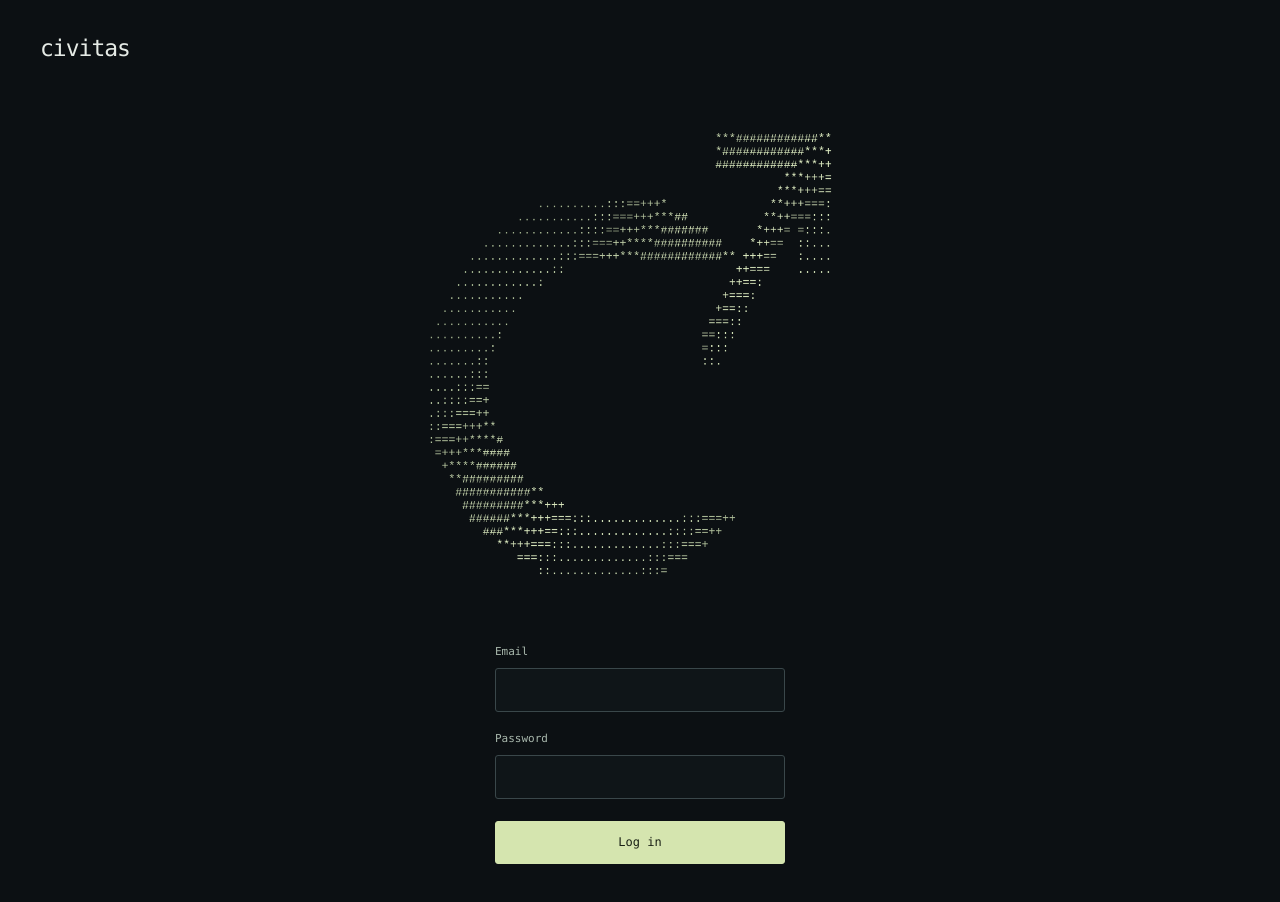
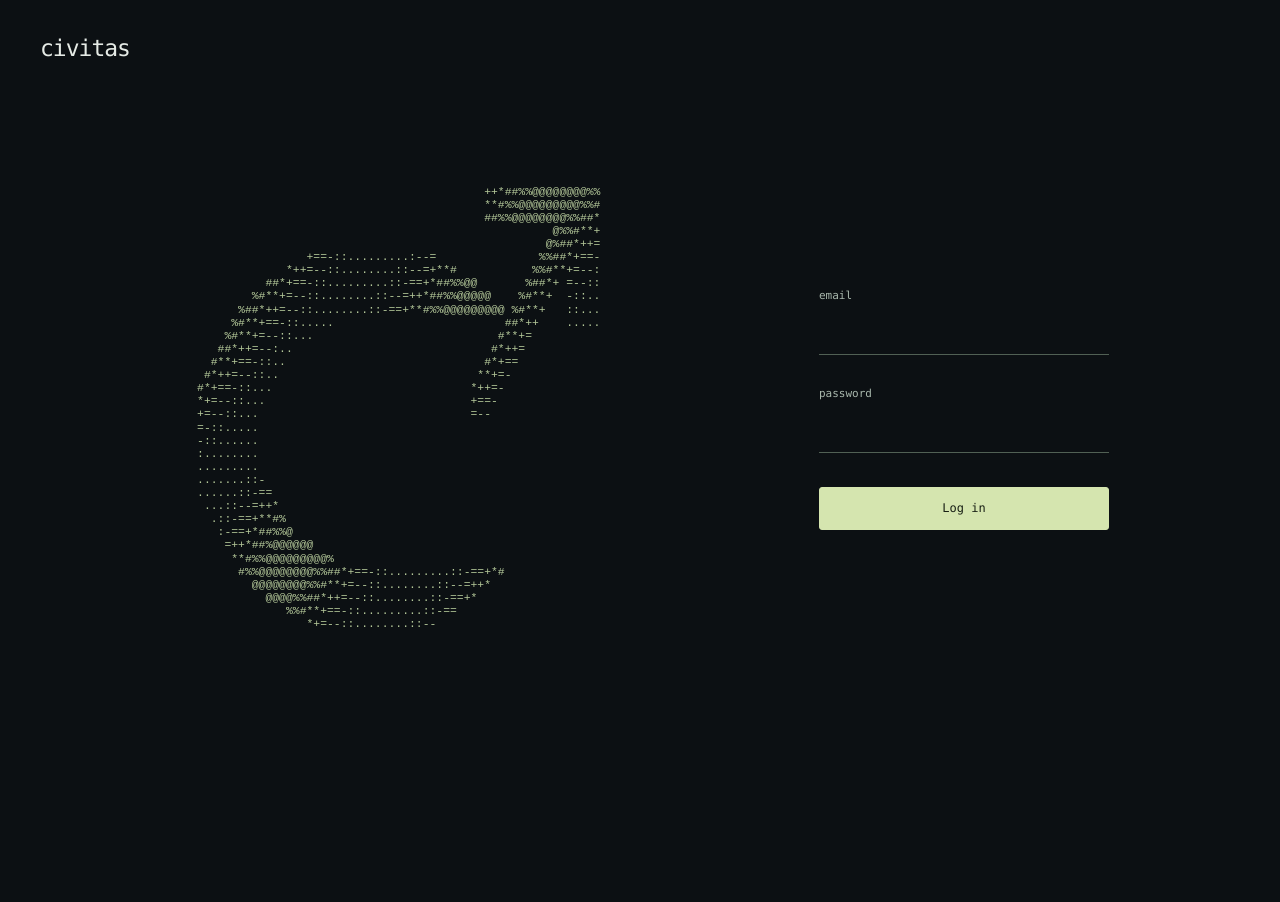
Before and after one commit to andyjyzhang/civitas, a Next.js app in the folder apps/web/: page / in a window 1280 px wide. Shown: the top 902 px of the page. After the commit the page ends 800 px from the top, so only its background shows below. Built offline with nearby package versions, Linux system fonts and the light colour scheme.

Commit message:
fix(web): restore visible ASCII motion and align inline login

```diff
--- a/apps/web/app/ascii-logo.tsx
+++ b/apps/web/app/ascii-logo.tsx
@@ -1,46 +1,48 @@
 'use client';
 
-import { useEffect, useRef, useState } from 'react';
+import { useEffect, useRef } from 'react';
 
 export default function AsciiLogo({ art }: { art: string }) {
-  const canvas = useRef<HTMLCanvasElement>(null);
-  const [ready, setReady] = useState(false);
+  const pre = useRef<HTMLPreElement>(null);
 
   useEffect(() => {
-    const context = canvas.current?.getContext('2d');
-    if (!context) return;
+    const element = pre.current;
+    if (!element) return;
     const motion = window.matchMedia('(prefers-reduced-motion: reduce)');
     const rows = art.split('\n');
+    const shades = '.:-=+*#%@';
     let frame = 0;
     let elapsed = 0;
     let previous = 0;
+    let lastDraw = -Infinity;
 
-    function draw(now: number) {
-      if (!context) return;
-      // Pause the light sweep in background tabs and keep the logo still for reduced motion.
-      if (previous && !document.hidden && !motion.matches) elapsed += Math.min(now - previous, 50);
+    function animate(now: number) {
+      if (previous && !document.hidden) elapsed += Math.min(now - previous, 50);
       previous = now;
-      context.clearRect(0, 0, 912, 874);
-      const center = 456 + Math.sin(elapsed / 2600) * 560;
-      const light = context.createLinearGradient(center - 600, 0, center + 600, 874);
-      light.addColorStop(0, '#56694d');
-      light.addColorStop(.5, '#e1efc4');
-      light.addColorStop(1, '#56694d');
-      context.fillStyle = light;
-      context.font = '20px "Courier New", monospace';
-      context.textBaseline = 'top';
-      rows.forEach((row, index) => context.fillText(row, 0, index * 23));
-      if (!motion.matches) frame = requestAnimationFrame(draw);
+      if (!document.hidden && now - lastDraw >= 1000 / 30) {
+        const phase = elapsed / 650;
+        element!.textContent = rows.map((row, y) => Array.from(row, (character, x) => {
+          if (character === ' ') return ' ';
+          const wave = (Math.sin(x * .16 + y * .22 - phase) + 1) / 2;
+          return shades[Math.min(shades.length - 1, Math.floor(wave * shades.length))];
+        }).join('')).join('\n');
+        lastDraw = now;
+      }
+      frame = requestAnimationFrame(animate);
     }
 
-    function restart() { cancelAnimationFrame(frame); previous = 0; draw(performance.now()); }
-    restart(); setReady(true);
+    function restart() {
+      cancelAnimationFrame(frame);
+      previous = 0; lastDraw = -Infinity;
+      if (motion.matches) element!.textContent = art;
+      else frame = requestAnimationFrame(animate);
+    }
+    restart();
     motion.addEventListener('change', restart);
     return () => { cancelAnimationFrame(frame); motion.removeEventListener('change', restart); };
   }, [art]);
 
   return <div className="ascii-logo" role="img" aria-label="Animated ASCII Civitas logo">
-    <pre aria-hidden="true" style={{ visibility: ready ? 'hidden' : 'visible' }}>{art}</pre>
-    <canvas ref={canvas} width={912} height={874} aria-hidden="true" style={{ visibility: ready ? 'visible' : 'hidden' }}/>
+    <pre ref={pre} aria-hidden="true">{art}</pre>
   </div>;
 }
--- a/apps/web/app/landing-login.tsx
+++ b/apps/web/app/landing-login.tsx
@@ -26,8 +26,8 @@ export default function LandingLogin() {
   }
 
   return <form className="landing-login-form" onSubmit={login} aria-label="Log in">
-    <label htmlFor="login-email">Email<input id="login-email" name="email" type="email" autoComplete="username" maxLength={254} required disabled={busy}/></label>
-    <label htmlFor="login-password">Password<input id="login-password" name="password" type="password" autoComplete="current-password" maxLength={128} required disabled={busy}/></label>
+    <label htmlFor="login-email">email<input id="login-email" name="email" type="email" autoComplete="username" maxLength={254} required disabled={busy}/></label>
+    <label htmlFor="login-password">password<input id="login-password" name="password" type="password" autoComplete="current-password" maxLength={128} required disabled={busy}/></label>
     {error && <p className="login-error" role="alert">{error}</p>}
     <button className="primary" disabled={busy}>{busy ? 'Logging in…' : 'Log in'}</button>
   </form>;
--- a/apps/web/app/landing.css
+++ b/apps/web/app/landing.css
@@ -1,14 +1,15 @@
 .landing { min-height: 100svh; background: #0c1013; color: #e5eae5; display: flex; flex-direction: column; }
-.landing-nav { display: flex; align-items: center; justify-content: space-between; gap: 24px; padding: 30px 40px; }
+.landing-nav { display: flex; align-items: center; padding: 30px 40px; }
 .landing-wordmark { font-size: 23px; font-weight: 500; letter-spacing: -1px; }
-.landing-main { margin: 0; flex: 1; display: grid; justify-items: center; align-content: center; gap: 30px; padding: 10px 20px 70px; }
-.ascii-logo { display: grid; position: relative; color: #b5c99a; user-select: none; width: min(520px, 100%); }
-.ascii-logo pre { grid-area: 1 / 1; margin: 0; white-space: pre; font: clamp(5px, 1.1vw, 11.4px)/1.15 'Courier New', monospace; justify-self: center; }
-.ascii-logo canvas { grid-area: 1 / 1; display: block; width: 100%; height: auto; }
-.landing-login-form { width: min(290px, 100%); display: grid; gap: 18px; }
+.landing-main { width: min(1100px, 100%); margin: 0 auto; flex: 1; display: grid; grid-template-columns: minmax(0, 1.5fr) minmax(240px, 1fr); justify-items: center; align-content: center; align-items: center; gap: 90px; padding: 30px 40px 110px; }
+.ascii-logo { color: #b5c99a; user-select: none; width: 100%; min-width: 0; }
+.ascii-logo pre { margin: 0; white-space: pre; font: clamp(5px, .9vw, 11.4px)/1.15 'Courier New', monospace; width: fit-content; margin-inline: auto; }
+.landing-login-form { width: min(290px, 100%); display: grid; gap: 30px; }
 .landing-login-form label { font-size: 11px; color: #a8b7ac; }
-.landing-login-form input { font-size: 14px; padding: 10px 12px; }
+.landing-login-form input { font-size: 14px; padding: 10px 0; border: 0; border-bottom: 1px solid #516054; border-radius: 0; background: transparent; box-shadow: none; }
+.landing-login-form input:focus { border-color: #d5e5af; box-shadow: 0 1px 0 #d5e5af; }
+.landing-login-form input:autofill { box-shadow: 0 0 0 100px #0c1013 inset; -webkit-text-fill-color: #e5eae5; }
 .landing-login-form button { margin-top: 4px; }
 .login-error { color: #e2bba0; font-size: 11px; line-height: 1.7; margin: 0; }
-@media(min-width:800px) and (min-height:750px) { .landing-main { gap: 38px; } }
-@media(max-width:600px) { .landing-nav { padding: 22px 24px; } .landing-wordmark { font-size: 21px; } .landing-main { padding-bottom: 40px; gap: 18px; } .ascii-logo { width: min(350px, 100%); } .landing-login-form input { font-size: 16px; } }
+@media(max-width:900px) { .landing-main { gap: 40px; grid-template-columns: minmax(0, 1.4fr) minmax(210px, 1fr); } }
+@media(max-width:600px) { .landing-nav { padding: 22px 24px; } .landing-wordmark { font-size: 21px; } .landing-main { grid-template-columns: 1fr; gap: 35px; padding: 10px 24px 50px; } .ascii-logo { max-width: 350px; } .ascii-logo pre { font-size: clamp(5px, 1.25vw, 7.6px); } .landing-login-form input { font-size: 16px; } }
```
Also changed, not shown: 1 other file (tests, documents, lock files or other folders).
